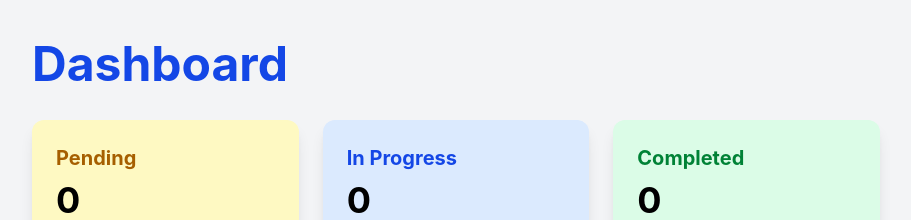
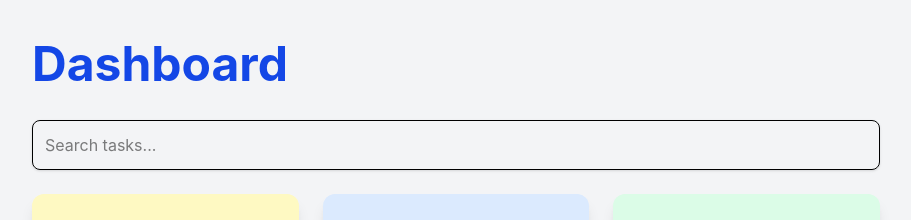
Before and after one commit to KXRMX23/taskflow-pro, a React (Vite) app in the folder client/: page /dashboard in a window 1280 px wide. Shown: the top 220 px of the page, without its empty margins (184-1095 px from the left). Built offline with nearby package versions, Linux system fonts and the light colour scheme; no server answers.

Commit message:
Phase 12 - Task Search Feature

```diff
--- a/client/src/pages/Dashboard.jsx
+++ b/client/src/pages/Dashboard.jsx
@@ -3,6 +3,9 @@
 
 function Dashboard() {
   const [tasks, setTasks] = useState([]);
+
+  const [searchTerm, setSearchTerm] = useState("");
+
   const [newTask, setNewTask] = useState({
     title: "",
     description: "",
@@ -14,6 +17,11 @@
   const pendingCount = tasks.filter((task) => task.status === "pending").length;
   const inProgressCount = tasks.filter((task) => task.status === "in-progress").length;
   const completedCount = tasks.filter((task) => task.status === "completed").length;
+
+  const filteredTasks = tasks.filter((task) =>
+    task.title.toLowerCase().includes(searchTerm.toLowerCase()) ||
+    task.description.toLowerCase().includes(searchTerm.toLowerCase())
+  );
 
   useEffect(() => {
 
@@ -93,6 +101,16 @@
       <div className="max-w-4xl mx-auto px-6">
       <h1 className="text-5xl font-bold text-blue-700 mb-8">Dashboard</h1>
 
+      <div className="mb-6">
+        <input
+          type="text"
+          placeholder="Search tasks..."
+          value={searchTerm}
+          onChange={(e) => setSearchTerm(e.target.value)}
+          className="w-full mx-w-md border rounded-lg p-3 shadow focus:outline-none focus:ring-2 focus:ring-blue-500"
+        />
+      </div>
+
       <div className="grid grid-cols-1 md:grid-cols-3 gap-6 mb-8">
 
   <div className="bg-yellow-100 rounded-xl shadow-lg p-6">
@@ -153,7 +171,7 @@
 </form>
 
      <div>
-    {tasks.map((task) => (
+    {filteredTasks.map((task) => (
         <div
             key={task.id}
             className="bg-white rounded-xl shadow-lg p-6 mb-6 border"
```
